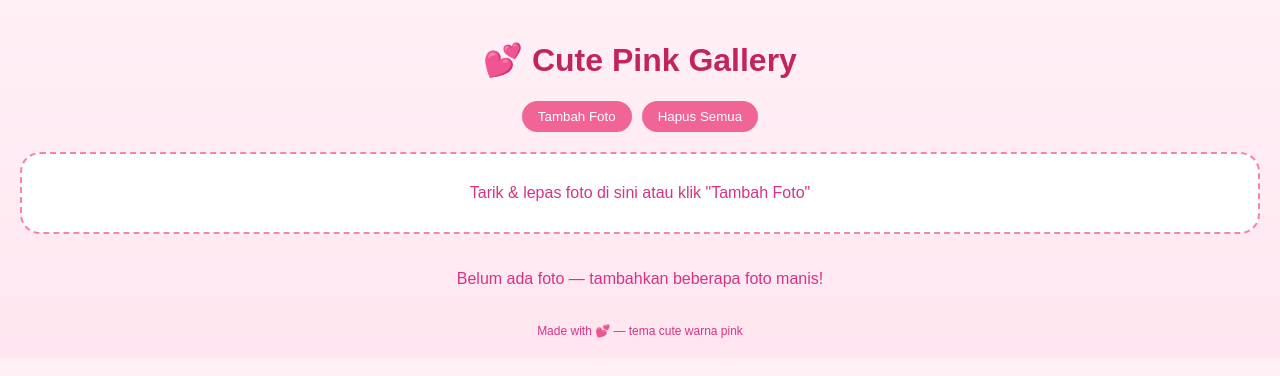
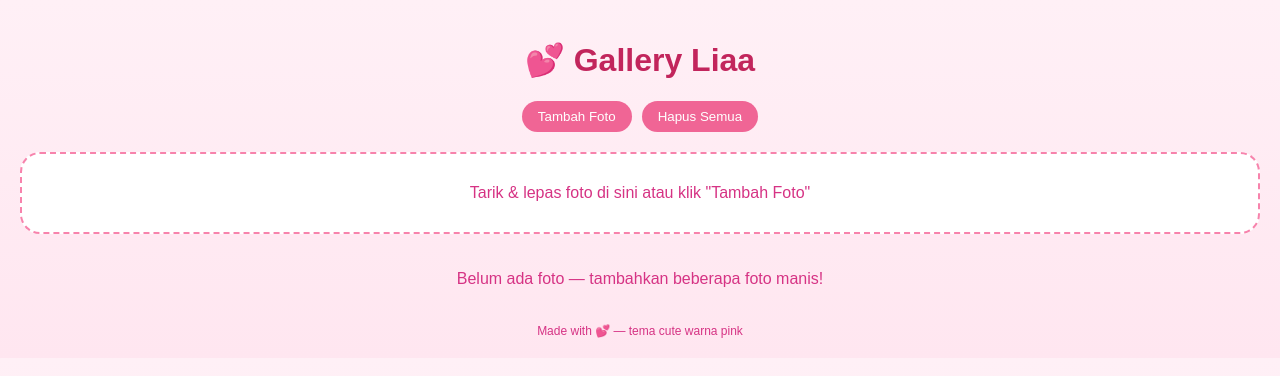
Before and after one commit to agis123-cr/Bocil-liaaaaa, a plain HTML site: page index.html in a window 1280 px wide. Drawn offline with Linux system fonts and the light colour scheme.

Commit message:
index.html

```diff
--- a/index.html
+++ b/index.html
@@ -3,7 +3,7 @@
 <head>
   <meta charset="UTF-8" />
   <meta name="viewport" content="width=device-width, initial-scale=1.0" />
-  <title>Cute Pink Gallery</title>
+  <title>Liaa</title>
   <style>
     body {
       font-family: Arial, sans-serif;
@@ -79,7 +79,7 @@
   </style>
 </head>
 <body>
-  <h1>💕 Cute Pink Gallery</h1>
+  <h1>💕 Gallery Liaa</h1>
 
   <div class="toolbar">
     <button onclick="fileInput.click()">Tambah Foto</button>
```
